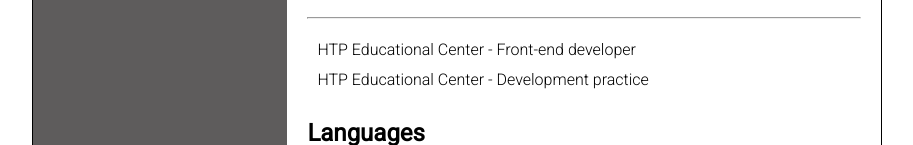
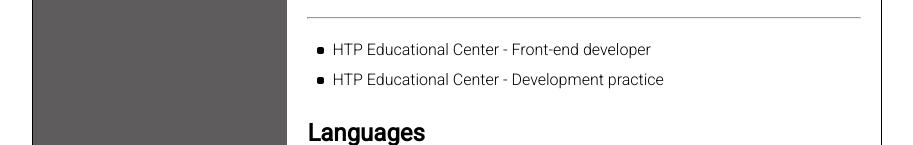
Before and after one commit to svereschako/rsschool-cv, a plain HTML site: page index.html in a window 1280 px wide. Shown: the part 1672-1817 px from the top of the page, without its empty margins (183-1096 px from the left). Drawn offline with Linux system fonts and the light colour scheme.

Commit message:
feat: update style.css file

```diff
--- a/style.css
+++ b/style.css
@@ -32,7 +32,7 @@ body {
   padding: 15px;
 }
 
-.section.skills li, section.education li, section.lang li {
+.section.skills li, section.education li, section.lang li, section.courses li {
   position: relative;
   padding-left: 15px;
 }
@@ -49,7 +49,7 @@ body {
   background-color: #ffffff;
 }
 
-.section.education li:before, section.lang li:before {
+.section.education li:before, section.lang li:before, section.courses li:before {
   content: "";
   position: absolute;
   top: 12px;
```
